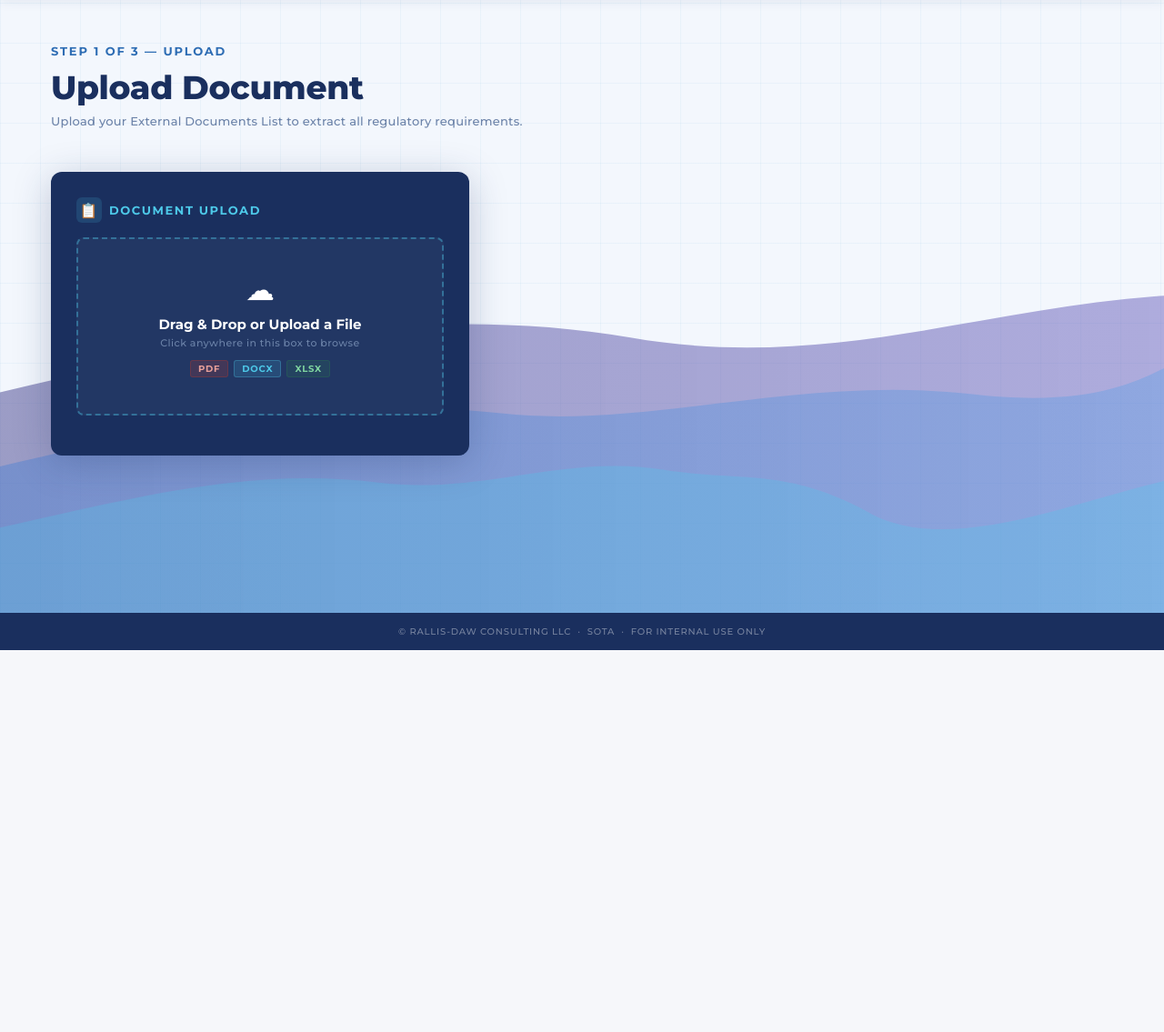
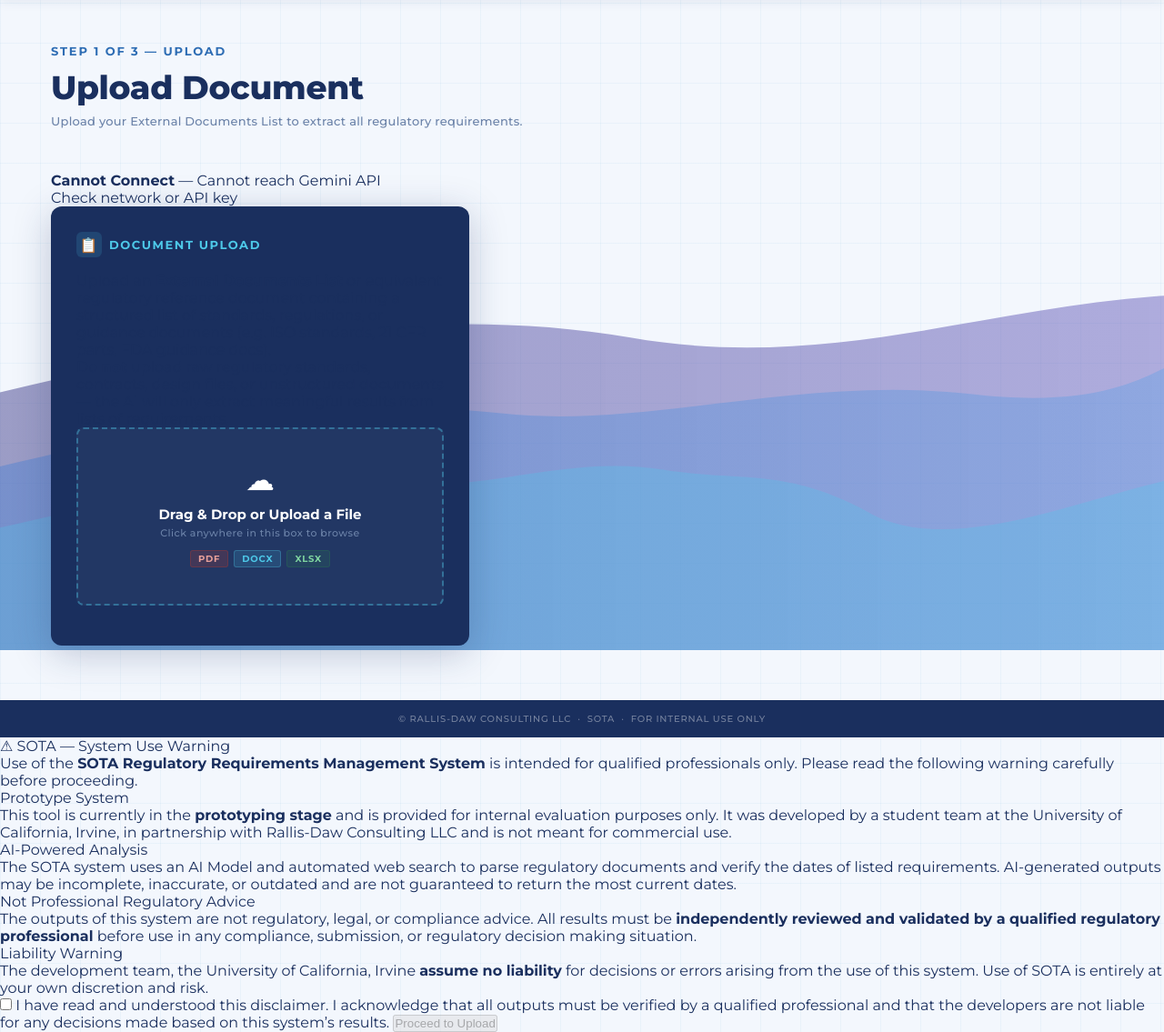
Before and after one commit to C-H-I-Z/Zeaterz, a Flask app: page /upload in a window 1280 px wide. Shown: the part 85-1220 px from the top of the page at 91% size. Before the commit the page ends 800 px from the top, so only its background shows below. Run offline with Flask 3, Linux system fonts and the light colour scheme; data that the repository does not hold is empty; some libraries are stand-ins or nearby versions.

Commit message:
Add Sibi refinements to upload.html

```diff
--- a/src/templates/upload.html
+++ b/src/templates/upload.html
@@ -53,10 +53,24 @@
         <div class="page-heading">Upload Document</div>
         <div class="page-sub">Upload your External Documents List to extract all regulatory requirements.</div>
 
+        <!-- AI Status Bar -->
+        <div class="ai-status-bar" id="aiStatusBar">
+          <div class="ai-status-left">
+            <span class="ai-status-dot" id="aiStatusDot"></span>
+            <span class="ai-status-label" id="aiStatusLabel">Checking AI status&hellip;</span>
+          </div>
+          <div class="ai-status-right" id="aiStatusMeta"></div>
+        </div>
+
         <div class="upload-card">
           <div class="card-title">
             <div class="card-title-icon">&#128203;</div>
             Document Upload
+          </div>
+
+          <div class="upload-guidance">
+            <p>Upload an <strong>External Documents List</strong> or equivalent regulatory reference document containing a structured list of standards, regulations, or guidance documents (e.g. ISO standards, 21 CFR parts, FDA guidance docs).</p>
+            <p>Do <strong>not</strong> upload raw regulatory standards, contracts, design files, or unstructured documents &mdash; the AI will only extract meaningful results from lists of requirements.</p>
           </div>
 
           <div class="drop-zone" id="dropZone">
@@ -106,6 +120,69 @@
       </footer>
     </div>
 
+    <!-- Disclaimer Modal -->
+    <div class="disclaimer-overlay" id="disclaimerOverlay">
+      <div class="disclaimer-modal">
+
+        <div class="disclaimer-modal-header">
+          <span class="disclaimer-modal-icon">&#9888;</span>
+          SOTA &mdash; System Use Warning
+        </div>
+
+        <div class="disclaimer-modal-body">
+          <p class="disclaimer-intro">
+            Use of the <strong>SOTA Regulatory Requirements Management System</strong> is
+            intended for qualified professionals only. Please read the following warning carefully before proceeding.
+          </p>
+
+          <div class="disclaimer-section">
+            <div class="disclaimer-section-title">Prototype System</div>
+            <p>This tool is currently in the <strong>prototyping stage</strong> and is provided
+            for internal evaluation purposes only. It was developed by a student team at the
+            University of California, Irvine, in partnership with Rallis-Daw Consulting LLC
+            and is not meant for commercial use.</p>
+          </div>
+
+          <div class="disclaimer-section">
+            <div class="disclaimer-section-title">AI-Powered Analysis</div>
+            <p>The SOTA system uses an AI Model and automated web search to parse
+            regulatory documents and verify the dates of listed requirements. AI-generated
+            outputs may be incomplete, inaccurate, or outdated and are not guaranteed to return
+            the most current dates.</p>
+          </div>
+
+          <div class="disclaimer-section">
+            <div class="disclaimer-section-title">Not Professional Regulatory Advice</div>
+            <p>The outputs of this system are not regulatory, legal, or compliance
+            advice. All results must be <strong>independently reviewed and validated by a
+            qualified regulatory professional</strong> before use in any compliance, submission,
+            or regulatory decision making situation.</p>
+          </div>
+
+          <div class="disclaimer-section">
+            <div class="disclaimer-section-title">Liability Warning</div>
+            <p>The development team, the University of California, Irvine <strong>assume no liability</strong> for decisions or errors
+            arising from the use of this system. Use of SOTA is entirely at your
+            own discretion and risk.</p>
+          </div>
+        </div>
+
+        <div class="disclaimer-modal-footer">
+          <label class="disclaimer-check-label">
+            <input type="checkbox" id="disclaimerCheck" onchange="onDisclaimerCheck()">
+            <span>I have read and understood this disclaimer. I acknowledge that all outputs
+            must be verified by a qualified professional and that the developers are not liable
+            for any decisions made based on this system&rsquo;s results.</span>
+          </label>
+          <button type="button" class="btn-disclaimer-proceed" id="disclaimerProceedBtn"
+                  onclick="acceptDisclaimer()" disabled>
+            Proceed to Upload
+          </button>
+        </div>
+
+      </div>
+    </div>
+
     <script src="static/js/upload.js"></script>
   </body>
 </html>
```
